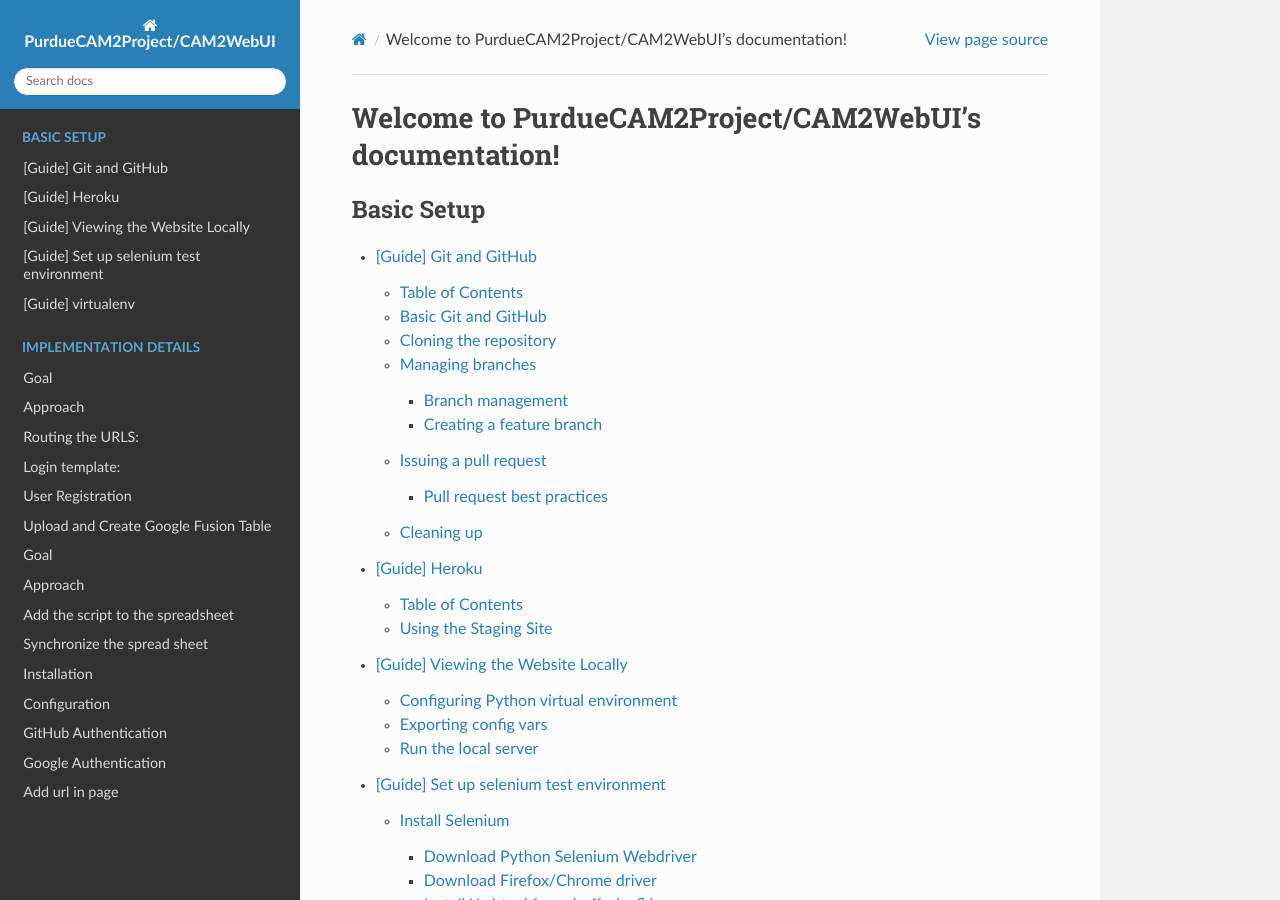
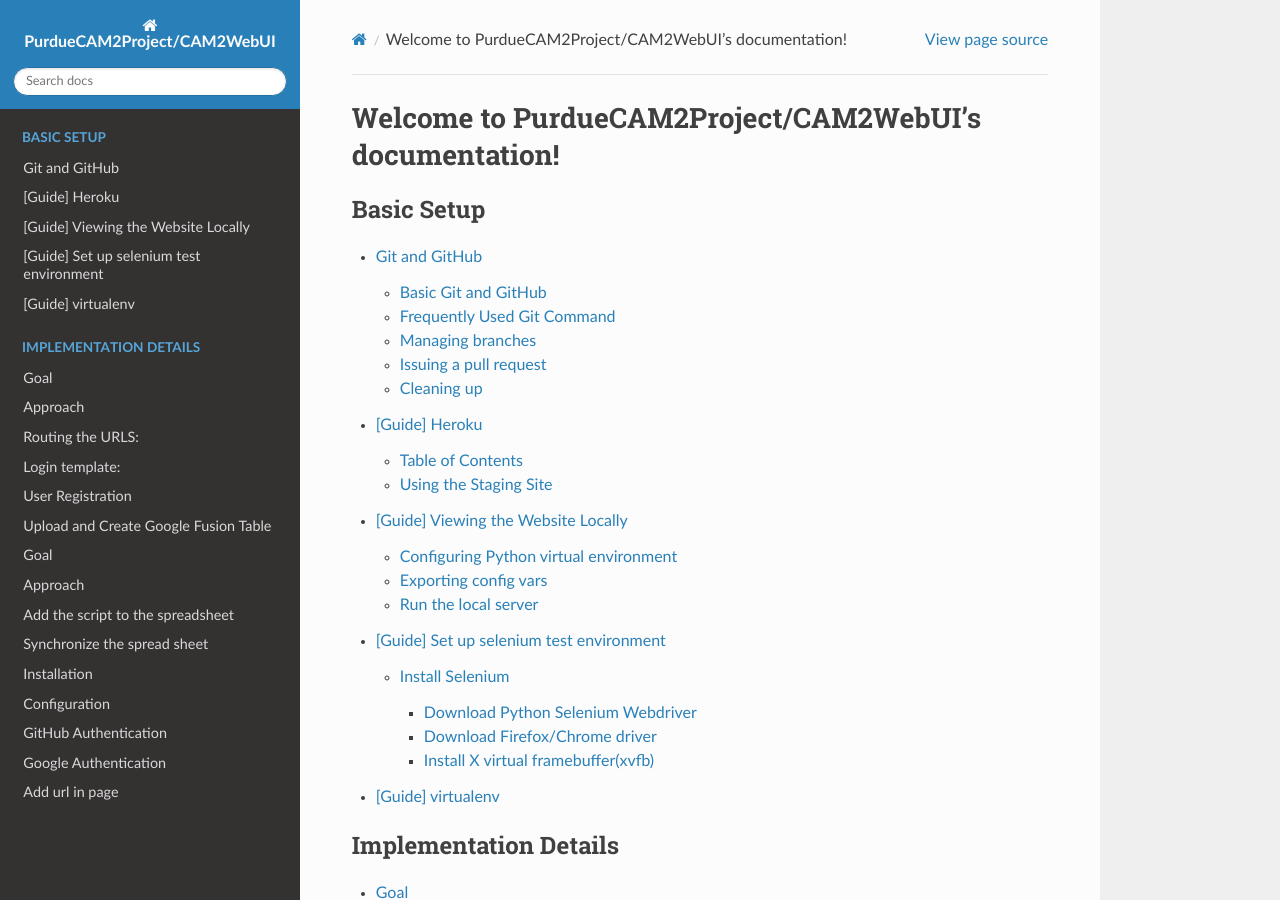
Before and after one commit to PurdueCAM2Project/CAM2WebUI, a Sphinx documentation site: the page built from docs/index.rst, in a window 1280 px wide and 900 px high. Built offline with Sphinx 7.4.7 and the Read the Docs theme 2.0.0, drawn with Linux system fonts in a browser that asks for light colours; some of the changed lines change nothing that is shown.

Commit message:
update github.md

````diff
--- a/docs/basicSetup/git.md
+++ b/docs/basicSetup/git.md
@@ -1,20 +1,6 @@
-# [Guide] Git and GitHub
-Joseph Sweeney edited this page on Mar 22
+# Git and GitHub
 
-___
-
-This page will walk you through the best practices for using Git and GitHub for CAM<sup>2</sup> front-end development.
-
-## Table of Contents
-
-+ [Basic Git and GitHub](#basic-git-and-github)
-+ [Cloning the repository](#cloning-the-repository)
-+ [Managing branches](#managing-branches)
-    + [Branch management](#branch-management)
-    + [Creating a feature branch](#creating-a-feature-branch)
-+ [Issuing a pull request](#issuing-a-pull-request)
-     + [Pull request best practices](#pull-request-best-practices)
-+ [Cleaning up](#cleaning-up)
+This page will walk you through the best practices for using Git and GitHub for CAM<sup>2</sup>.
 
 ## Basic Git and GitHub
 
@@ -22,82 +8,47 @@
 
 GitHub is a website that hosts Git repositories. You are currently using it right now! If you are unfamiliar with GitHub, please complete [the GitHub "Hello World" guide](https://guides.github.com/activities/hello-world/) before continuing with this guide.
 
-## Cloning the repository
+## Frequently Used Git Command <a id="commands"></a>
 
-To clone the CAM<sup>2</sup> website repository, copy the link from the main project page. Then, open a terminal, navigate to the directory where you want the cloned repository to appear, and enter
-```
-git clone <repository_url>
-```
-where `<repository_url>` is the link you copied. You may use either the HTTPS or SSH link. Please see [this page](https://help.github.com/articles/which-remote-url-should-i-use/) to determine which type is best for you.
+| Command                         | Description                                                                                   |
+|:------------------------------- |:--------------------------------------------------------------------------------------------- |
+| `git clone <repository_url>`    | Clone repository to local disk                                                                |
+| `git status`                    | Show files changes since last commit [<a href="#advice">1</a>]                                |
+| `git add <filename/pattern>`    | Add untracked or modified files to staging area [<a href="#threestates">2</a>]                |
+| `git commit -m "<commit msg>"`  | Commit files from staging area with commit message [<a href="#threestates">2</a>]             |
+| `git commit -am "<commit msg>"` | Directly commit all modified files with commit message, skiping staging area                  |
+| `git branch`                    | List local branches                                                                           |
+| `git branch -a`                 | List local and remote branches                                                                |
+| `git branch -d <branch>`        | Delete the local branch named `<branch>`                                                      |
+| `git checkout <branch>`         | Switch to local or remote branch named `<branch>`                                             |
+| `git checkout -b <branch>`      | Create and switch to a new local branch named `<branch>`                                      |
+| `git fetch`                     | Fetch all latest changes info from remote repository, won't change any local file             |
+| `git push`                      | Push your branch to remote repository                                                         |
+| `git push <remote> <branch>`    | First push a new `branch` to remote repository with name `remote`                             |
+| `git pull`                      | Pull your branch to the remote repository                                                     |
+| `git remote prune origin`       | Delete any local branches that were deleted in the remote repository                          |
+
+<p id="advice">[1] Always check what files change before add or commit to prevent add unnecessary files</p>
+<p id="threestates">[2] For Github commit workflow, see <a href="https://git-scm.com/book/en/v2/Getting-Started-Git-Basics#_the_three_states">The Three Stages</a></p>
 
 ## Managing branches
 
 Branches are very important when working with Git. If have not used branches with Git before, please read [this page](https://git-scm.com/book/en/v2/Git-Branching-Basic-Branching-and-Merging) to learn the basics.
 
-There are a few branches that are important to CAM<sup>2</sup> front-end developers:
+There are a few protected branches that are important to CAM<sup>2</sup> front-end developers:
 
-- `master`: contains the code that loads when users navigate to the CAM<sup>2</sup> website.
-- `development`: contains features that we have not yet released; should be functional.
+- `master`: contains source code of CAM<sup>2</sup> staging site with most recent functional feature.
+- `release`: contains source code of CAM<sup>2</sup> production site, stable version of master branch.
+- `gh-pages`: (optional) contains front-end code of github documentation page, automatically built.
 
-No work should be done on these branches. All work must be done on a feature branch, a short-lived branch that you create and is quickly merged into the `development` branch.
-
-In general, only the team leaders should merge branches. CAM<sup>2</sup> does not have GitHub permissions set up to enforce this - we expect contributors to be informed and respect the rules. Speak with your team leader if you need clarification.
-
-### Branch management
-
-This section contains some commands that may be useful when managing branches.
-
-| Command                    | Description                                                          |
-|:-------------------------- |:-------------------------------------------------------------------- |
-| `git branch`               | List local branches                                                  |
-| `git branch -a`            | List local and remote branches                                       |
-| `git branch -D <branch>`   | Delete the local branch named `<branch>`                             |
-| `git checkout <branch>`    | Switch to local or remote branch named `<branch>`                    |
-| `git checkout -b <branch>` | Create and switch to a new local branch named `<branch>`             |
-| `git push`                 | Push your branch to the remote repository                            |
-| `git remote prune origin`  | Delete any local branches that were deleted in the remote repository |
-
-### Creating a feature branch
-
-Before creating a feature branch, come up with a good name for it. The branch name should be short, only a word or two, and indicate the feature or fix that the branch will implement. It should be typed in all lowercase letters and words should be separated by hyphens. Do not use your name as the branch name.
-
-**Examples:** Some good branch names would be `cleanup` or `html-fix`. Some bad branches names would be `CleanUpComments` (too long, capital letters, not separated with hyphens), `jsmith` (includes a name), or `feature` (not descriptive).
-
-Once you have a good name, make sure you are on the `development` branch and have run `git pull` to get any new changes. Create the feature branch with
-```
-git checkout -b <branch>
-```
-, where `<branch>` is the name of your feature branch. While working on the feature, make sure you stay on this branch.
-
-To push your feature branch to the remote repository, use
-```
-git push --set-upstream origin <branch>
-```
-, where `<branch>` is the name of your feature branch. You only need to use this command the first time your push a new branch; subsequent pushes can be issued with `git push`. After pushing your feature branch, your work is visible for others in the project to view.
+No work should be done on these branches. All work must be done on a feature branch, a short-lived branch extended from `master` branch. A feature branch should have a meaningful name indicating feature or fix that this branch will implement. After completion, feature branch is merged back to `master`. In general, only repository managers should merge to protected branches.
 
 ## Issuing a pull request
 
-Now that you have finished writing your feature branch, it is ready to be merged back into the `development` branch so that others can begin to use it. To accomplish this, the front-end team uses GitHub pull requests in place of Git merges. These actions are very similar, but GitHub pull requests offer the ability to review code easily before it is accepted. For an overview of pull requests, please see [this page](https://help.github.com/articles/about-pull-requests/).
+The Purpose of making pull request is to make other team members and someone who interested in this repository keep track of the progress of a new feature branch. team members and leaders can commit, review, provide advice on this branch and every commit is visiable to everyone. For an overview of pull requests, please see [this page](https://help.github.com/articles/about-pull-requests/).
 
-To initiate a pull request, go the project GitHub and switch to your feature branch. Then click "New Pull Request". On the following page, make sure the base branch is `development`, and NOT `master`. If necessary, modify the title so that it is a descriptive phrase describing the purpose of the branch you are merging. On this page you can also add a more detailed description. Finally, click "Create Pull Request", and you will be redirected to the pull request page.
-
-### Pull request best practices
-
-When working with pull requests, there are a few things you should keep in mind.
-
-- Do not accept your own pull request. Always allow another contributor to accept your pull request only after carefully reviewing your code.
-- Submit pull requests early in your feature branch's life, after the first commit if possible. This allows other contributors to comment on your code as you write it.
-- Add check boxes to your pull request description. You can use these to indicate tasks that you have and have not completed. To add a checkbox, use the markdown `- [ ] ` for an empty checkbox or `- [x] ` for a filled checkbox.
-- When your feature branch is ready to be merged, leave a comment so that reviewers know.
+Once making first commit of a new feature branch, A pull request should be set up. To initiate a pull request, go to project GitHub and click "New Pull Request". On the following page, make sure base branch is `master` and compare branch is your new feature branch. If necessary, modify title so that it is a descriptive phrase describing the purpose of the branch you are merging. On this page you can also add a more detailed description. Finally, click "Create Pull Request", and you will be redirected to the pull request page. When your feature branch is ready to be merged, leave a comment so that reviewers know.
 
 ## Cleaning up
 
-Once your feature branch has been merged, the merging contributor will delete the branch as it is no longer needed. Now you can remove the branch on your local repository. Open a terminal, navigate to your repository, and switch to the `development` branch. Now use
-```
-git branch -D <branch>
-```
-, where `<branch>` is the name of your merged feature branch, to delete the local branch. Then use
-```
-git remote prune origin
-```
-to remove the remote tracking branch. Now you are ready to create another feature branch.
+Once your feature branch has been merged, the merging contributor will delete the branch as it is no longer needed. Now you can remove the branch on your local repository. Open a terminal, navigate to your repository, and switch to the `master` branch. delete local branch and tracking information of remote branch with [commands above](#commands)
````
